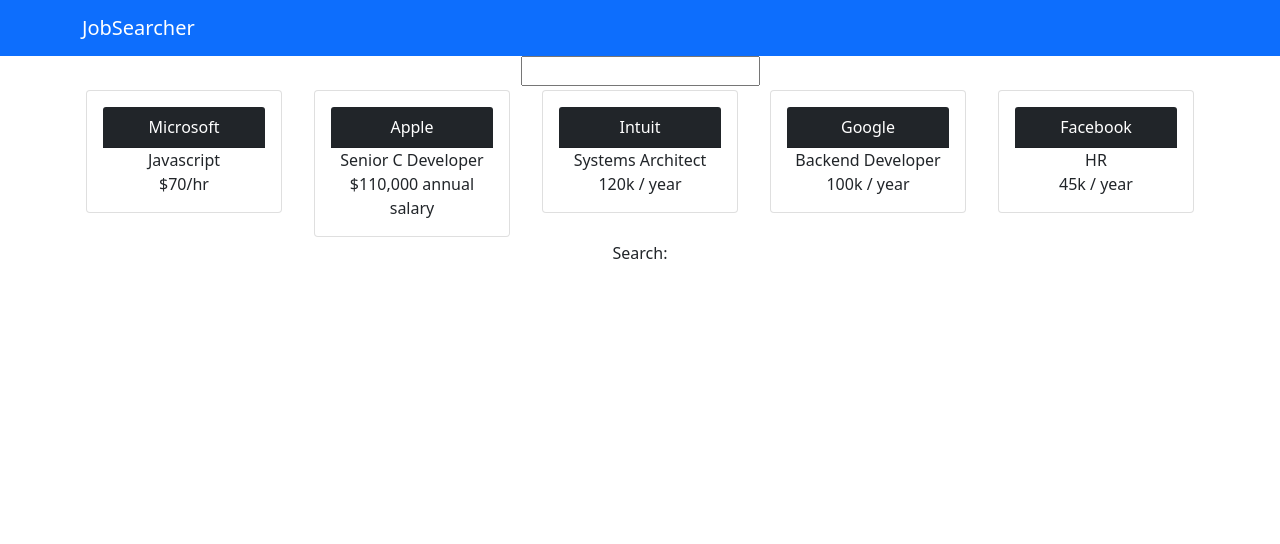
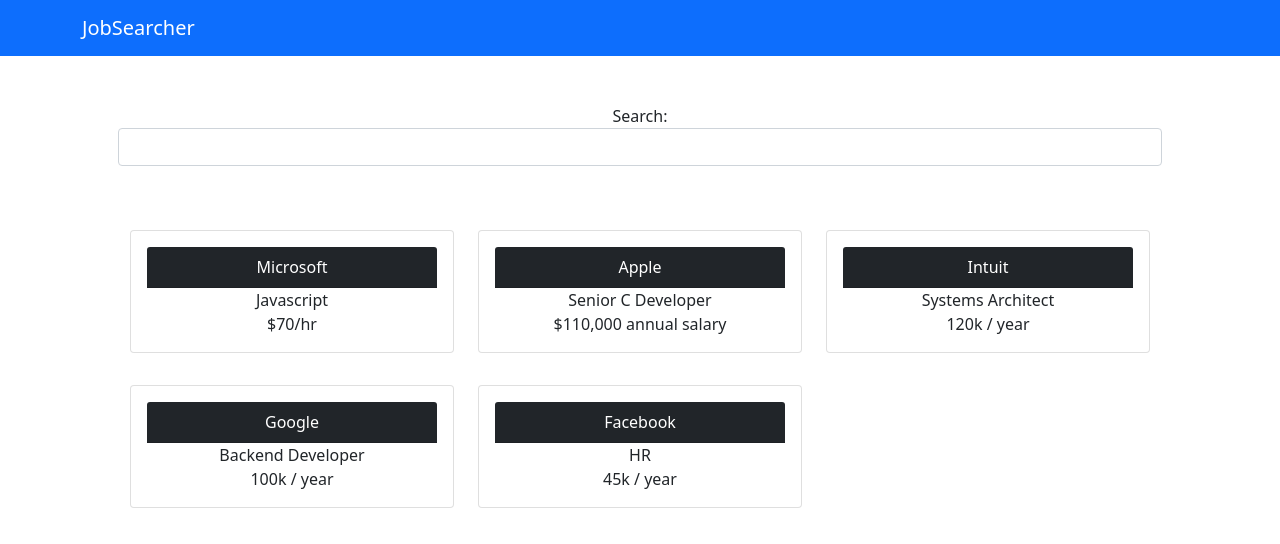
Before and after one commit to Yintii/better-job-listings, a React (Create React App) app: page / in a window 1280 px wide. Shown: the top 544 px of the page. Built offline with nearby package versions, Linux system fonts and the light colour scheme.

Commit message:
changes to paddings, margins, and coloumns. Making it more bootstrapped

```diff
--- a/src/components/JobListingsComponent.js
+++ b/src/components/JobListingsComponent.js
@@ -11,7 +11,7 @@
     render(){
         const jobListings = this.props.jobs.map(job => {
             return(
-                <div key={job.id} className="col m-1">
+                <div key={job.id} className="col-sm-12 col-md-6 col-lg-4 my-3">
                     <Card>
                         <CardBody>
                             <CardHeader dark className="bg-dark text-white">
--- a/src/components/SearchComponent.js
+++ b/src/components/SearchComponent.js
@@ -1,5 +1,5 @@
 import React, { Component } from 'react';
-import { Input } from 'reactstrap';
+import { Input, Label } from 'reactstrap';
 import { JOBS } from '../shared/Jobs';
 import JobListings from './JobListingsComponent';
 
@@ -23,11 +23,14 @@
             }
         });
         return(
-            <div>
+            <div className="container">
+                <div className="row px-5">
+                    <Label className="mt-5" for="searchInput">Search:</Label>
+                    <Input className="mb-5" id="searchInput" type="text" value={this.state.userInput} onChange={this.handleChange} />
+                    <JobListings jobs={filteredJobs}/>
+                </div>
 
-                <input type="text" value={this.state.userInput} onChange={this.handleChange} />
-                <JobListings jobs={filteredJobs}/>
-                Search: {this.state.userInput}
+
             </div>
         );
     }
```
